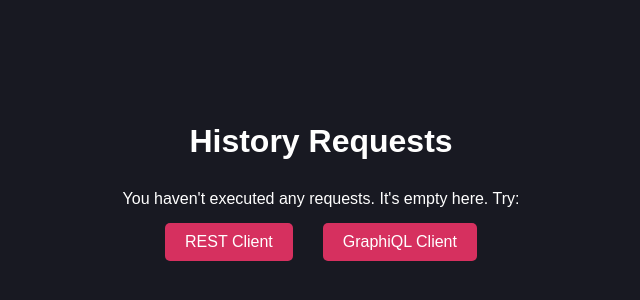
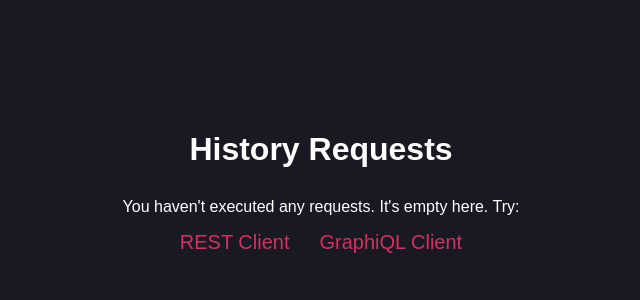
Before and after one commit to Ivan-rom/graphiql-app, a Next.js app: page /en/history in a window 1280 px wide. Shown: the part 208-508 px from the top of the page, without its empty margins (319-959 px from the left). Built offline with nearby package versions, Linux system fonts and the light colour scheme.

Commit message:
refactor: refactor empty link style

```diff
--- a/src/app/[lang]/history/page.module.css
+++ b/src/app/[lang]/history/page.module.css
@@ -21,7 +21,8 @@
 
 .empty_link {
   text-decoration: none;
-  color: white;
+  color: var(--accent-color);
+  font-size: 20px;
 }
 
 .client_links {
--- a/src/app/[lang]/history/page.tsx
+++ b/src/app/[lang]/history/page.tsx
@@ -7,7 +7,6 @@ import HistoryLink from '@/components/HistoryLink/HistoryLink';
 import { RequestData } from '@/helpers/types';
 import { useTranslations } from 'next-intl';
 import classNames from 'classnames';
-import sharedStyles from '@/styles/shared.module.css';
 
 export default function History() {
   const [history, setHistory] = useState<RequestData[] | null>(null);
@@ -34,10 +33,10 @@ export default function History() {
         <div className={styles.empty_history}>
           <p>{t('empty-msg')}</p>
           <div className={styles.client_empty_links}>
-            <Link className={classNames(sharedStyles.button, styles.empty_link)} href={Routes.restApi}>
+            <Link className={classNames(styles.empty_link)} href={Routes.restApi}>
               REST {t('client')}
             </Link>
-            <Link className={classNames(sharedStyles.button, styles.empty_link)} href={Routes.graphiQL}>
+            <Link className={classNames(styles.empty_link)} href={Routes.graphiQL}>
               GraphiQL {t('client')}
             </Link>
           </div>
```
